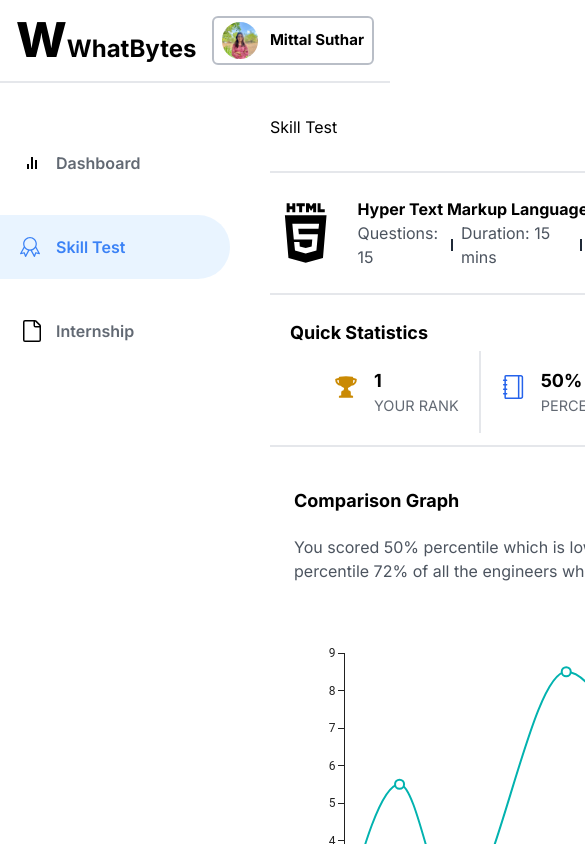
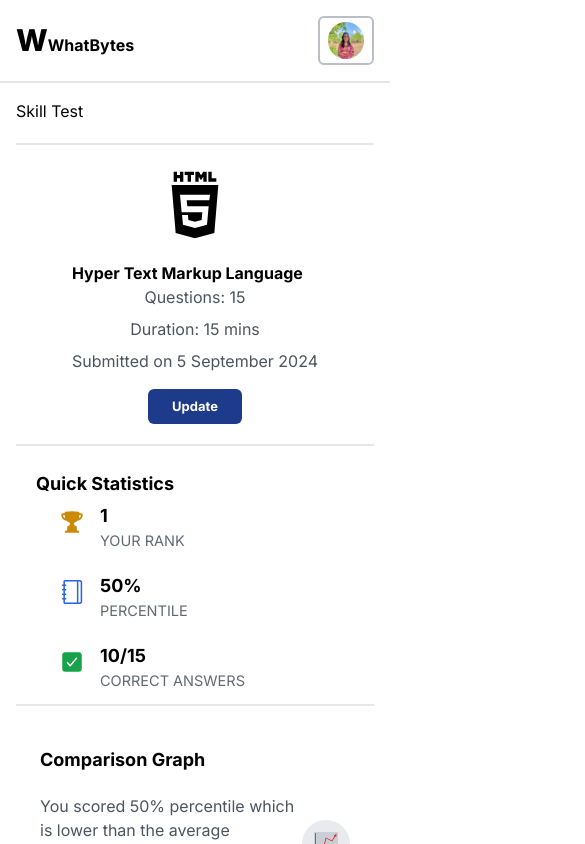
Before and after one commit to mittals21/whatbytes, a Next.js app: page / in a window 390 px wide. Shown: the top 844 px of the page, 585 px wide, since content can reach past the window. Built offline with nearby package versions, Linux system fonts and the light colour scheme.

Commit message:
responsiveness done

```diff
--- a/app/components/CompareGraph.tsx
+++ b/app/components/CompareGraph.tsx
@@ -4,13 +4,23 @@
 import { GiChart } from "react-icons/gi"
 
 const CompareGraph = ({ percentile }: { percentile: number }) => {
+
+
+  const studentsPercentile = [{students: 5, percentile: 20}, {students: 2, percentile: 48}, {students: 1, percentile: 69}, {students: 3, percentile: 90}]
+
+  const data:Array<number|null> = Array.from({ length: 100 }, () => null);
+
+  studentsPercentile.forEach(item => {
+    data[item.percentile - 1] = item.students;
+  });
+
   return (
-    <div className="py-10 px-6 border-b-2">
+    <div className="xl:py-10 pt-10 px-6 border-b-2">
       <p className="font-bold text-lg">Comparison Graph</p>
       <div>
         <div>
           <div className="flex justify-between items-center">
-            <p className="text-gray-800/80 py-5 max-w-[500px]">
+            <p className="text-gray-800/80 pt-5 xl:py-5 max-w-[500px]">
               You scored {percentile}% percentile which is lower than the
               average percentile 72% of all the engineers who took this
               assessment
@@ -22,14 +32,15 @@
           </div>
           <div className="flex justify-center items-center">
             <LineChart
-              xAxis={[{ data: [1, 2, 3, 5, 8, 10] }]}
+              xAxis={[{ data: Array.from({ length: 100 }, (_, i) => i + 1) }]}
               series={[
                 {
-                  data: [2, 5.5, 2, 8.5, 1.5, 5],
+                  data,
+                  connectNulls: true,
                 },
               ]}
-              width={600}
-              height={400}
+              width={500}
+              height={300}
             />
           </div>
         </div>
--- a/app/components/Navbar.tsx
+++ b/app/components/Navbar.tsx
@@ -5,9 +5,9 @@
 
 const Navbar = () => {
   return (
-    <div className="flex justify-between p-4  border-b-2">
-      <p className="font-bold text-2xl">
-        <span className="font-extrabold text-5xl">W</span>WhatBytes
+    <div className="flex justify-between items-center p-4  border-b-2">
+      <p className="font-bold xl:text-2xl">
+        <span className="font-extrabold text-3xl xl:text-5xl">W</span>WhatBytes
       </p>
       <div className="flex justify-center items-center gap-3 border-gray-400/70 px-2 py-1 border-[2px] rounded-md">
         <Image
@@ -17,7 +17,7 @@
           height={36}
           className="rounded-full"
         />
-        <p className="text-[15px] font-bold">Mittal Suthar</p>
+        <p className="text-[15px] font-bold hidden xl:block">Mittal Suthar</p>
       </div>
     </div>
   )
--- a/app/components/QuestionAnalysis.tsx
+++ b/app/components/QuestionAnalysis.tsx
@@ -8,7 +8,7 @@
   const progress = (score / 15) * 100
 
   return (
-    <div className="py-10 px-6 border-2 rounded-lg">
+    <div className="xl:py-10 py-5 px-6 xl:border-2 rounded-lg">
       <div className="flex justify-between">
         <p className="font-bold text-lg">Question Analysis</p>
         <p className="text-blue-700 font-bold">{score}/15</p>
--- a/app/components/QuickStats.tsx
+++ b/app/components/QuickStats.tsx
@@ -9,22 +9,22 @@
   return (
     <div className="px-5 pt-6 pb-2 border-b-2">
       <p className="font-bold text-lg">Quick Statistics</p>
-      <div className="flex items-center gap-5 px-6 py-1">
-        <div className="flex gap-4 justify-center px-5 py-4 border-r-2">
+      <div className="flex flex-wrap items-center gap-5 px-6 py-1">
+        <div className="flex gap-4 justify-center xl:px-5 xl:py-4 xl:border-r-2">
           <HiMiniTrophy className="text-yellow-600 w-6 h-6 mt-2" />
           <div>
             <p className="font-bold text-lg ">{data?.rank}</p>
             <p className="text-gray-800/70 text-[14.5px]">YOUR RANK</p>
           </div>
         </div>
-        <div className="flex gap-4 justify-center pr-3 py-4 border-r-2">
+        <div className="flex gap-4 justify-center xl:pr-3 xl:py-4 xl:border-r-2">
           <SlNotebook className="text-blue-600 w-6 h-6 mt-2" />
           <div>
             <p className="font-bold text-lg">{data?.percentile}%</p>
             <p className="text-gray-800/70 text-[14.5px]">PERCENTILE</p>
           </div>
         </div>
-        <div className="flex gap-4 justify-center px-2">
+        <div className="flex gap-4 justify-center xl:px-2">
           <IoCheckbox className="text-green-600 w-6 h-6 mt-2" />
           <div>
             <p className="font-bold text-lg">{data?.score}/15</p>
--- a/app/components/Sidebar.tsx
+++ b/app/components/Sidebar.tsx
@@ -7,7 +7,7 @@
 const Sidebar = () => {
   const [active, setActive] = useState<string>("skilltest")
   return (
-    <div className="flex flex-col justify-center w-[230px] py-12 border-r-blue-600 gap-5">
+    <div className=" hidden xl:flex flex-col justify-center w-[230px] py-12 border-r-blue-600 gap-5">
       <div
         className={`flex items-center gap-3 p-5 cursor-pointer ${
           active === "dashboard"
--- a/app/components/SkillTest.tsx
+++ b/app/components/SkillTest.tsx
@@ -6,18 +6,18 @@
 const SkillTest = ({ setPopUP }: { setPopUP: any }) => {
   const [showUpdateData, setShowUpdateData] = useState(false)
   return (
-    <div className="flex flex-col gap-8 justify-center">
+    <div className="flex flex-col gap-5 xl:gap-8 justify-center">
       <p>Skill Test</p>
-      <div className="flex items-center gap-4 border-t-2 border-b-2 py-5">
+      <div className="flex flex-col xl:flex-row items-center gap-4 border-t-2  border-b-2 py-5">
         <TiHtml5 className="w-20 h-20" />
         <div className="flex flex-col ">
           <p className="font-bold">Hyper Text Markup Language</p>
-          <div className="flex items-center gap-2 ">
-            <div className="flex items-center border-r-2 border-gray-800 h-3">
-              <p className="pr-1 text-gray-800/80">Questions: 15</p>
+          <div className="flex flex-col xl:flex-row items-center gap-2 ">
+            <div className="flex items-center xl:border-r-2 border-gray-800 xl:h-3">
+              <p className="xl:pr-1 text-gray-800/80">Questions: 15</p>
             </div>
-            <div className="flex items-center border-r-2 border-gray-800 h-3">
-              <p className="pr-1 text-gray-800/80">Duration: 15 mins</p>
+            <div className="flex items-center xl:border-r-2 border-gray-800 xl:h-3">
+              <p className="xl:pr-1 text-gray-800/80">Duration: 15 mins</p>
             </div>
             <p className="text-gray-800/80">Submitted on 5 September 2024</p>
           </div>
--- a/app/components/SyllabusWise.tsx
+++ b/app/components/SyllabusWise.tsx
@@ -59,7 +59,7 @@
   )
 
   return (
-    <div className="border-2 rounded-lg py-10 px-6">
+    <div className="xl:border-2 rounded-lg py-10 px-6">
       <p className="font-bold text-lg pr-32">Syllabus Wise Analysis</p>
 
       <div className="py-5 ">
--- a/app/components/UpdateData.tsx
+++ b/app/components/UpdateData.tsx
@@ -96,7 +96,7 @@
     <div
       className={`${
         popUP ? "flex" : "hidden"
-      } fixed top-0 left-0 bottom-0 right-0 z-[5056] justify-center items-center `}
+      } fixed top-0 left-0 bottom-0 right-0 z-[5056] justify-center items-center  `}
     >
       <div
         className="bg-black/35 absolute h-screen w-screen"
@@ -104,7 +104,7 @@
           setPopUP(false)
         }}
       />
-      <div className="rounded-lg  relative flex justify-center items-center z-[3333] bg-white p-6">
+      <div className="rounded-lg scale-90 relative flex justify-center items-center z-[3333] bg-white p-6">
         <div>
           <div className="flex items-center justify-between pb-6">
             <p className="font-extrabold text-2xl">Update Scores</p>
@@ -125,7 +125,7 @@
                     name="rank"
                     value={localData?.rank}
                     onChange={handleChange}
-                    className="rounded-lg border-2 border-blue-900 w-[150px] h-10 outline-none"
+                    className="rounded-lg border-2 border-blue-900 xl:w-[150px] w-[60px] pl-1 h-10 outline-none"
                   />
                   {errors?.rank && (
                     <p className="text-red-500 text-sm">{errors?.rank}</p>
@@ -147,7 +147,7 @@
                     name="percentile"
                     value={localData?.percentile}
                     onChange={handleChange}
-                    className="rounded-lg border-2 border-blue-900 w-[150px] h-10 outline-none"
+                    className="rounded-lg border-2 border-blue-900 xl:w-[150px] w-[60px] pl-1 h-10 outline-none"
                   />
                   {errors?.percentile && (
                     <p className="text-red-500 text-sm">{errors?.percentile}</p>
@@ -170,7 +170,7 @@
                     name="score"
                     value={localData?.score}
                     onChange={handleChange}
-                    className="rounded-lg border-2 border-blue-900 w-[150px] h-10 outline-none"
+                    className="rounded-lg border-2 border-blue-900 xl:w-[150px] w-[60px] pl-1 h-10 outline-none"
                   />
                   {errors?.score && (
                     <p className="text-red-500 text-xs">{errors?.score}</p>
@@ -179,7 +179,7 @@
               </div>
             </div>
           </div>
-          <div className="flex items-center justify-end gap-5 mt-3">
+          <div className="flex items-center justify-end gap-5 mt-7">
             <button
               onClick={() => {
                 setLocalData(data)
--- a/app/page.tsx
+++ b/app/page.tsx
@@ -12,7 +12,7 @@
 
 const Home = () => {
   const [popUP, setPopUP] = useState(false)
-  const [data, setData] = useState<Data>({rank:1, percentile:50, score:10})
+  const [data, setData] = useState<Data>({ rank: 1, percentile: 50, score: 10 })
 
   const handleDataChange = (newData: Data) => {
     setData(newData)
@@ -26,22 +26,18 @@
         data={data}
         setData={handleDataChange}
       />
-      <div>
-        <Navbar />
-      </div>
-      <div className="flex justify-between pr-3">
-        <div>
-          <Sidebar />
-        </div>
+      <Navbar />
+      <div className="flex flex-col xl:flex-row xl:items-start justify-between xl:pr-5">
+        <Sidebar />
 
-        <div className="py-8 flex-1 px-10">
+        <div className="xl:py-8 py-4 flex-1 xl:px-10 px-4">
           <SkillTest setPopUP={setPopUP} />
           <QuickStats data={data} />
-          <CompareGraph percentile={data?.percentile}/>
+          <CompareGraph percentile={data?.percentile} />
         </div>
-        <div className="py-[84px] flex flex-col gap-5 max-w-[30vw]">
+        <div className="xl:py-[84px] flex flex-col gap-5 xl:max-w-[30vw]">
           <SyllabusWise />
-          <QuestionAnalysis score={data?.score}/>
+          <QuestionAnalysis score={data?.score} />
         </div>
       </div>
     </div>
--- a/tailwind.config.ts
+++ b/tailwind.config.ts
@@ -1,4 +1,4 @@
-import type { Config } from "tailwindcss";
+import type { Config } from "tailwindcss"
 
 const config: Config = {
   content: [
@@ -13,8 +13,13 @@
         "gradient-conic":
           "conic-gradient(from 180deg at 50% 50%, var(--tw-gradient-stops))",
       },
+      screens: {
+        md: "501px",
+        lg: "901px",
+        xl: "1201px",
+      },
     },
   },
   plugins: [],
-};
-export default config;
+}
+export default config
```
